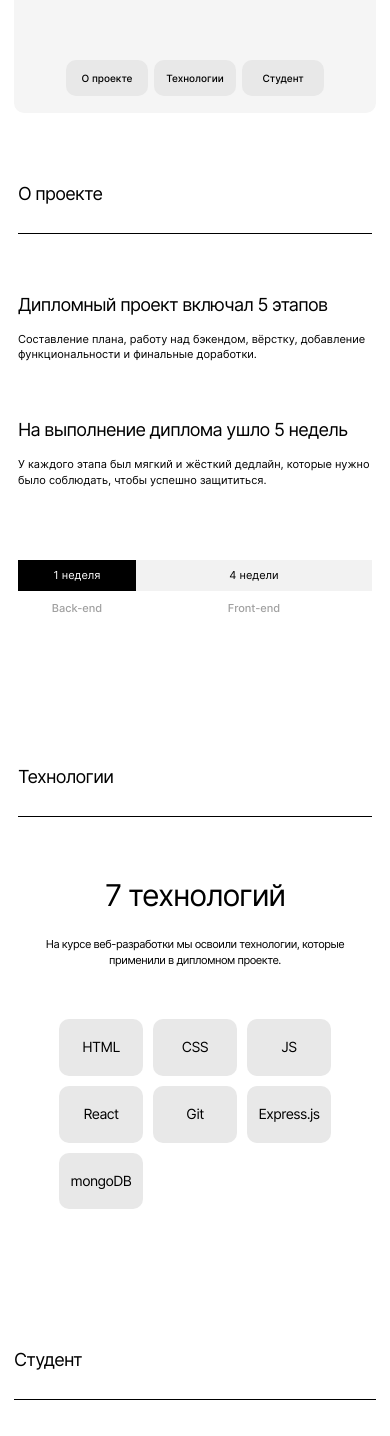
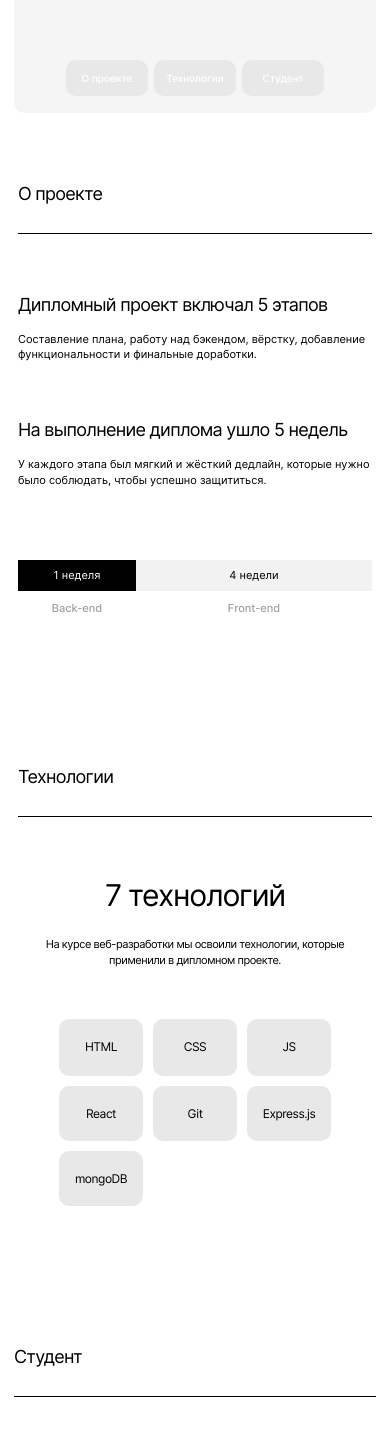
Before and after one commit to zurabobo/movies-explorer-frontend, a React (Create React App) app: page / in a window 390 px wide. Shown: the part 561-1997 px from the top of the page. Built offline with nearby package versions, Linux system fonts and the light colour scheme.

Commit message:
first commit

```diff
--- a/src/components/AboutMe/AboutMe.css
+++ b/src/components/AboutMe/AboutMe.css
@@ -7,8 +7,8 @@
 
 .about-me__image {
   display: block;
-  height: 327px;
-  width: 270px;
+  max-width: 270px;
+  width: 100%;
   object-fit: cover;
 }
 
@@ -130,14 +130,10 @@
     line-height: 1.5;
   }
 
-  .about-me__text-container {
-    max-width: 364px;
-  }
-
-  .about-me__image {
+  /* .about-me__image {
     height: 307px;
     width: 255px;
-  }
+  } */
 
   .about-me__info-title {
     font-size: 40px;
@@ -191,8 +187,8 @@
   }
 
   .about-me__image {
-    height: 352px;
-    width: 292px;
+    max-width: 550px;
+    margin: 0 auto;
   }
 
   .about-me__list {
--- a/src/components/NavTab/NavTab.css
+++ b/src/components/NavTab/NavTab.css
@@ -29,7 +29,7 @@
   font-style: normal;
   font-size: 12px;
   line-height: 1.33;
-  color: #000000;
+  color: #FFF;
   text-decoration: none;
   opacity: 1;
   transition: opacity .3s ease;
--- a/src/components/Techs/Techs.css
+++ b/src/components/Techs/Techs.css
@@ -63,6 +63,11 @@
     padding: 90px 50px 45px 50px;
   }
 
+  .techs-list {
+    grid-template-columns: repeat(auto-fit, 84px);
+    padding: 50px 0 35px 0;
+  }
+
   .techs-article__header {
     padding-bottom: 66px;
   }
@@ -86,7 +91,20 @@
   }
 
   .techs-list {
-    grid-template-columns: repeat(auto-fit, minmax(84px, 84px));
+    grid-template-rows: repeat(auto-fill, minmax(57px, 1fr));
+    grid-template-columns: repeat(auto-fit, 84px);
     padding: 50px 0 35px 0;
   }
+
+  .techs-list__item {
+    font-size: 12px;
+    line-height: 1.25;
+  }
 }
+
+@media screen and (max-width: 350px) {
+  .techs-list {
+    grid-template-rows: repeat(auto-fill, minmax(57px, 1fr));
+    grid-template-columns: repeat(2, 84px);
+  }
+}
```
Also changed, not shown: 1 other file (tests, documents, lock files or other folders).
